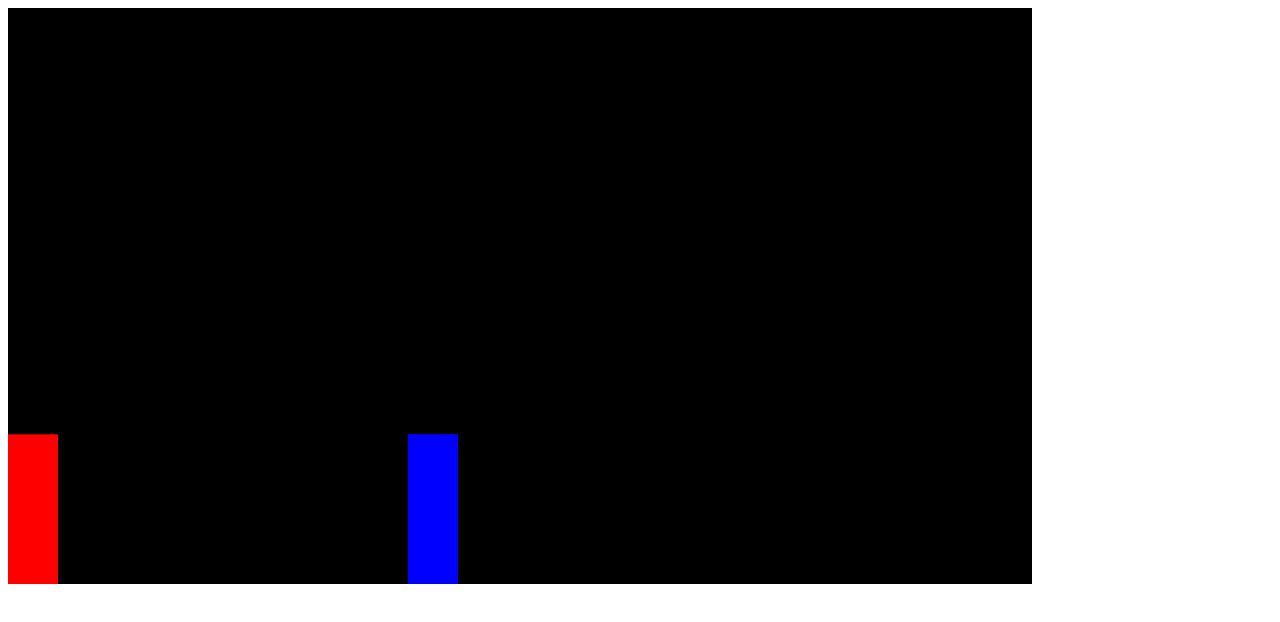
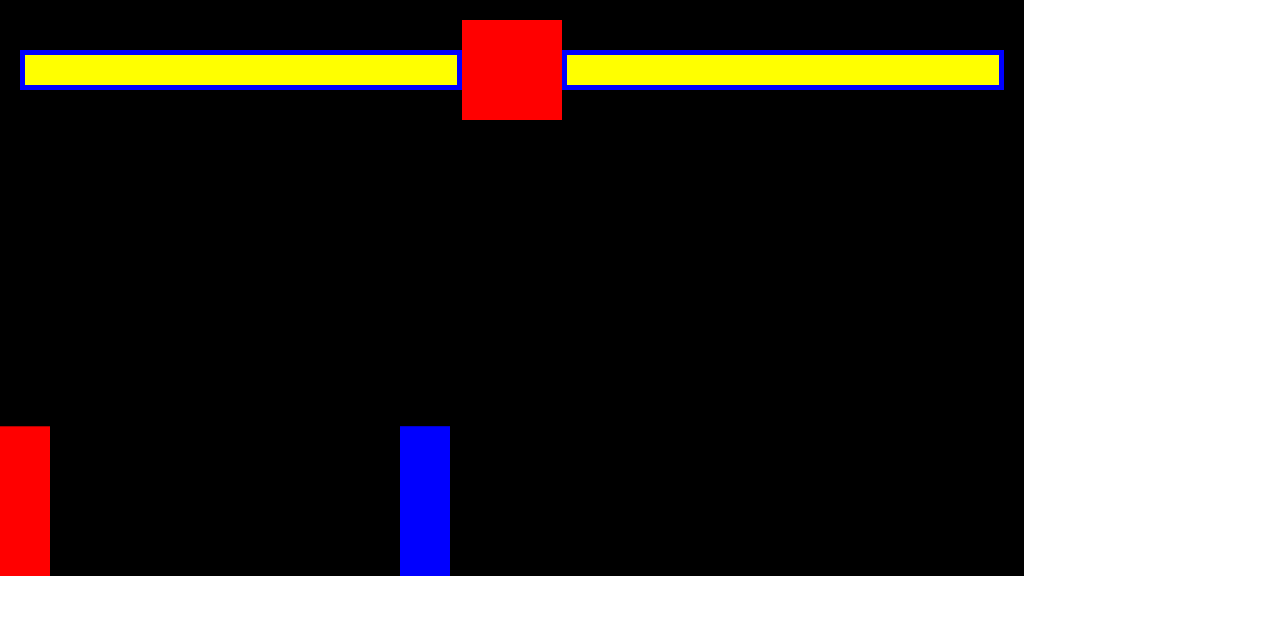
Before and after one commit to Mohaiminul69/2v2-samurai, a plain HTML site: page index.html in a window 1280 px wide. Drawn offline with Linux system fonts and the light colour scheme.

Commit message:
player health bar created

```diff
--- a/css/style.css
+++ b/css/style.css
@@ -1,4 +1,45 @@
-/* #main-canvas {
+* {
+  margin: 0;
+  padding: 0;
+  box-sizing: border-box;
+}
+
+#game-screen {
+  position: relative;
+  display: inline-block;
+}
+
+#health-bar-and-timer {
+  position: absolute;
+  display: flex;
   width: 100%;
-  height: 100vh;
-} */
+  align-items: center;
+  padding: 20px;
+}
+
+#health-bar-wrapper {
+  background: blue;
+  height: 40px;
+  padding: 5px;
+  width: 100%;
+  display: flex;
+  flex-direction: column;
+}
+
+#player-health,
+#enemy-health {
+  background: yellow;
+  height: 30px;
+  width: 100%;
+}
+
+#player-health {
+  align-self: flex-end;
+}
+
+#timer {
+  background: red;
+  width: 100px;
+  height: 100px;
+  flex-shrink: 0;
+}
--- a/index.html
+++ b/index.html
@@ -8,7 +8,20 @@
     <title>Samurai XD</title>
   </head>
   <body>
-    <canvas id="main-canvas"></canvas>
+    <div id="game-screen">
+      <div id="health-bar-and-timer">
+        <div id="health-bar-wrapper">
+          <div id="player-health"></div>
+          <div id="health-bar-background"></div>
+        </div>
+        <div id="timer"></div>
+        <div id="health-bar-wrapper">
+          <div id="enemy-health"></div>
+          <div id="health-bar-background"></div>
+        </div>
+      </div>
+      <canvas id="main-canvas"></canvas>
+    </div>
     <script src="./js/main.js"></script>
   </body>
 </html>
--- a/js/main.js
+++ b/js/main.js
@@ -27,6 +27,7 @@ class Sprite {
     };
     this.color = color;
     this.isAttacking;
+    this.health = 100;
   }
 
   draw() {
@@ -157,6 +158,8 @@ function animate() {
   ) {
     player.isAttacking = false;
     console.log("Attack");
+    enemy.health -= 20;
+    document.getElementById("enemy-health").style.width = enemy.health + "%";
   }
 
   //Detect Collision for enemy
@@ -169,6 +172,8 @@ function animate() {
   ) {
     enemy.isAttacking = false;
     console.log("Attack");
+    player.health -= 20;
+    document.getElementById("player-health").style.width = player.health + "%";
   }
 }
 
```
